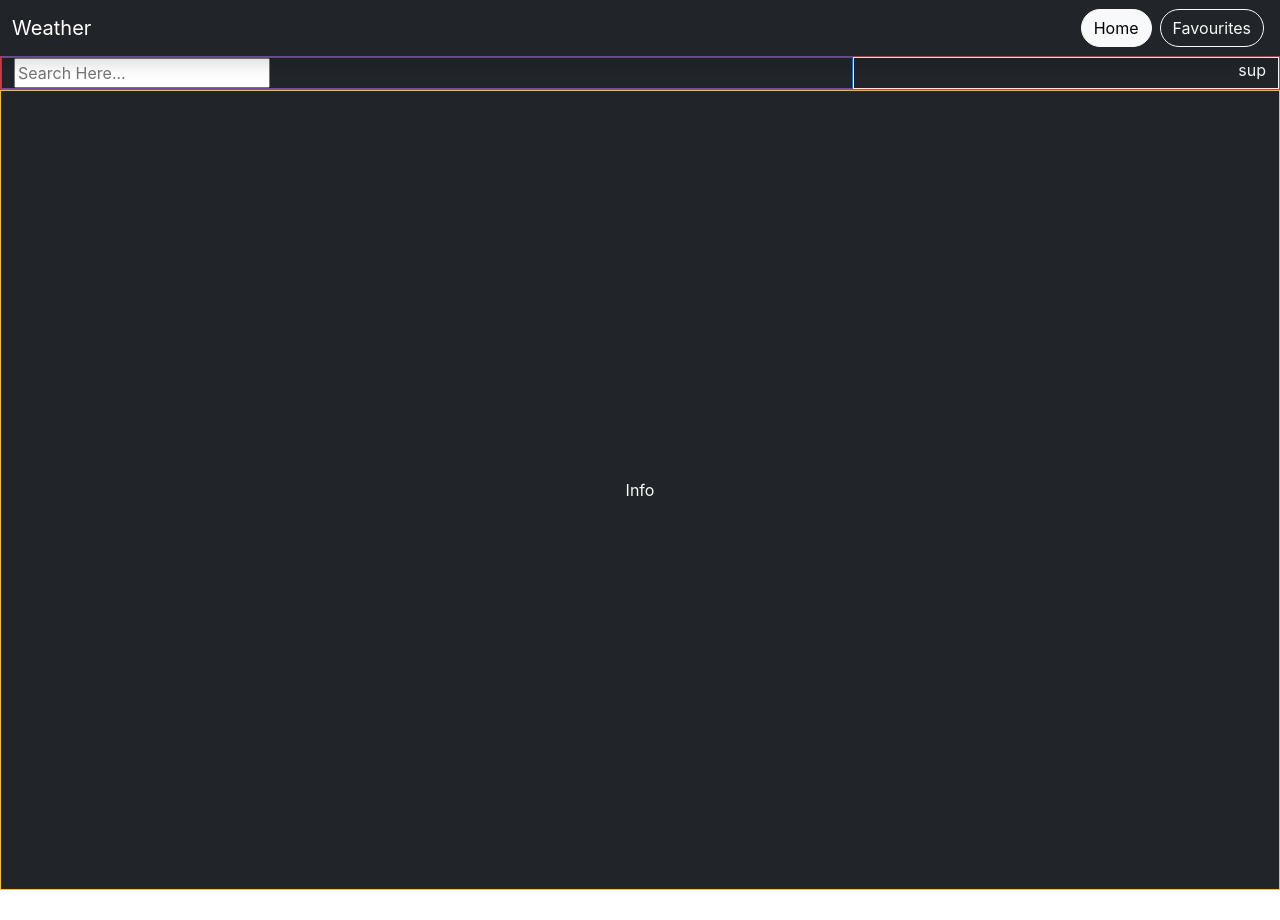
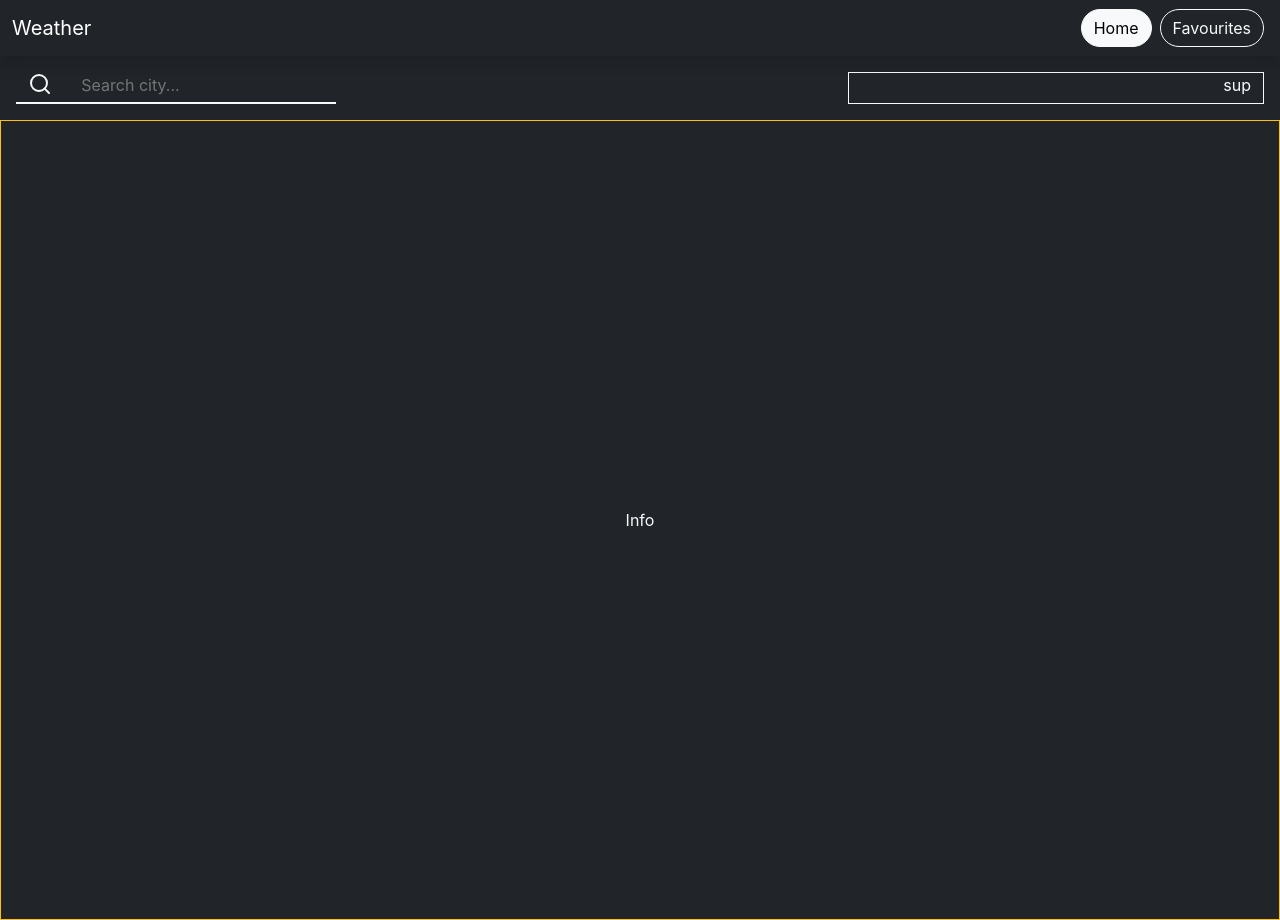
Before and after one commit to sdbo3b/weather-app, a React (Create React App) app: page / in a window 1280 px wide. Before the commit the page ends 890 px from the top, so only its background shows below. Built offline with nearby package versions, Linux system fonts and the light colour scheme.

Commit message:
Completed search field

```diff
--- a/package.json
+++ b/package.json
@@ -14,6 +14,7 @@
     "qs": "^6.10.1",
     "react": "^17.0.2",
     "react-dom": "^17.0.2",
+    "react-feather": "^2.0.9",
     "react-redux": "^7.2.4",
     "react-scripts": "4.0.3",
     "redux": "^4.1.0",
--- a/src/components/home/Header.tsx
+++ b/src/components/home/Header.tsx
@@ -4,7 +4,7 @@ import TemperatureUnits from "./TemperatureUnits";
 
 const Header: React.FC = () => {
   return (
-    <div className="row text-light border border-danger ">
+    <div className="row text-light py-3 px-3">
       <SearchField />
       <TemperatureUnits />
     </div>
--- a/src/components/home/SearchField.tsx
+++ b/src/components/home/SearchField.tsx
@@ -1,9 +1,21 @@
 import React from "react";
+import { Search } from "react-feather";
 
 const SearchField: React.FC = () => {
   return (
-    <div className="col-md-8 border border-primary d-flex justify-content-start">
-      <input type="text" placeholder="Search Here..." />
+    <div className="col-md-8 d-flex justify-content-start">
+      <div className="row border-bottom border-2 border-light pb-1">
+        <div className="col-2">
+          <div className="d-flex justify-content-start align-items-start">
+            <Search />
+          </div>
+        </div>
+        <input
+          className="col-10 border-0 bg-transparent text-light"
+          type="text"
+          placeholder="Search city..."
+        />
+      </div>
     </div>
   );
 };
--- a/src/index.css
+++ b/src/index.css
@@ -1,13 +1,19 @@
 body {
   margin: 0;
-  font-family: -apple-system, BlinkMacSystemFont, 'Segoe UI', 'Roboto', 'Oxygen',
-    'Ubuntu', 'Cantarell', 'Fira Sans', 'Droid Sans', 'Helvetica Neue',
+  font-family: -apple-system, BlinkMacSystemFont, "Segoe UI", "Roboto", "Oxygen",
+    "Ubuntu", "Cantarell", "Fira Sans", "Droid Sans", "Helvetica Neue",
     sans-serif;
   -webkit-font-smoothing: antialiased;
   -moz-osx-font-smoothing: grayscale;
 }
 
 code {
-  font-family: source-code-pro, Menlo, Monaco, Consolas, 'Courier New',
+  font-family: source-code-pro, Menlo, Monaco, Consolas, "Courier New",
     monospace;
 }
+
+input:focus {
+  background: none;
+  border: none;
+  outline: none;
+}
```
Also changed, not shown: 1 other file (tests, documents, lock files or other folders).
